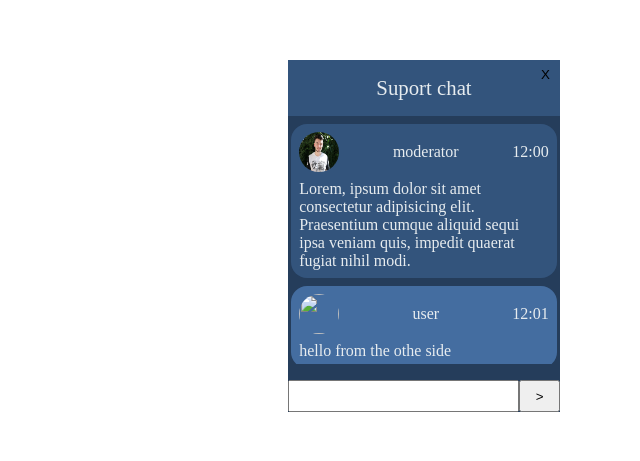
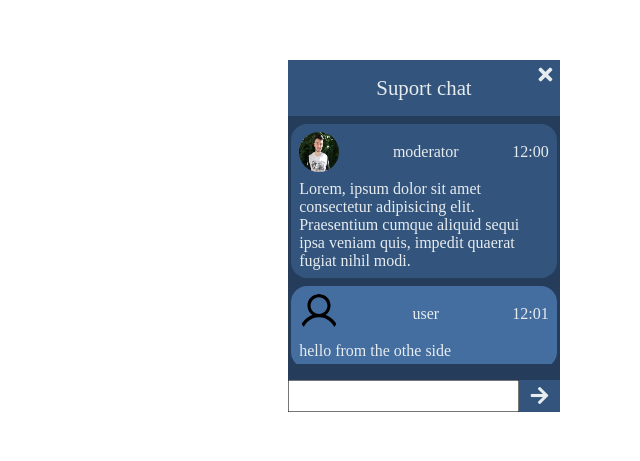
Before and after one commit to buj99/RealtimeSupportChat, a website: page public/index.html in a window 1280 px wide. Shown: the part 308-769 px from the top of the page, without its empty margins (640-1280 px from the left). Drawn offline with Linux system fonts and the light colour scheme.

Commit message:
chat terminat

```diff
--- a/package.json
+++ b/package.json
@@ -19,5 +19,6 @@
   "bugs": {
     "url": "https://github.com/buj99/RealtimeSupportChat/issues"
   },
-  "homepage": "https://github.com/buj99/RealtimeSupportChat#readme"
+  "homepage": "https://github.com/buj99/RealtimeSupportChat#readme",
+  "dependencies": {}
 }
--- a/private/css/chat.css
+++ b/private/css/chat.css
@@ -28,6 +28,26 @@
 #messages-container {
   overflow-y: scroll;
 }
+
+#messages-container::-webkit-scrollbar {
+  width: 10px;
+}
+
+/* Track */
+#messages-container::-webkit-scrollbar-track {
+  background: transparent;
+}
+
+/* Handle */
+#messages-container::-webkit-scrollbar-thumb {
+  background: #33547c;
+}
+
+/* Handle on hover */
+#messages-container::-webkit-scrollbar-thumb:hover {
+  background: #446da0;
+}
+
 .message {
   margin: 0.5em 0.2em;
   padding: 0.5em;
@@ -62,6 +82,12 @@
 #send-btn {
   width: 15%;
   height: 100%;
+  border: none;
+  background-color: #33547c;
+}
+#send-btn i {
+  font-size: 1.5em;
+  color: #e7ecef;
 }
 #minimize-btn {
   position: absolute;
@@ -73,8 +99,8 @@
   border: none;
 }
 #minimize-btn i {
-  color: black;
-  font-size: 9px;
+  color: #e7ecef;
+  font-size: 1.5em;
 }
 #chat-title {
   font-size: 1.3em;
--- a/private/js/chat1.js
+++ b/private/js/chat1.js
@@ -41,7 +41,7 @@ chatHeader.appendChild(title);
 //buton minimizare
 const minimizeBtn = document.createElement("button");
 minimizeBtn.id = "minimize-btn";
-minimizeBtn.innerText = "X";
+minimizeBtn.innerHTML = "<i class=\"fas fa-times\"></i>";
 chatHeader.appendChild(minimizeBtn);
 
 //buton maximizare
@@ -107,5 +107,5 @@ inputContainer.appendChild(textInput);
 //buton trimitere
 const sendBtn = document.createElement("button");
 sendBtn.id = "send-btn";
-sendBtn.innerText = ">";
+sendBtn.innerHTML = "<i class=\"fas fa-arrow-right\"></i>";
 inputContainer.appendChild(sendBtn);
--- a/public/index.html
+++ b/public/index.html
@@ -5,11 +5,10 @@
     <meta http-equiv="X-UA-Compatible" content="IE=edge">
     <meta name="viewport" content="width=device-width, initial-scale=1.0">
     <link rel="stylesheet" href="../private/css/chat.css">
-    <link rel="stylesheet" href="path/to/font-awesome/css/font-awesome.min.css">
+    <link rel="stylesheet" href="https://cdnjs.cloudflare.com/ajax/libs/font-awesome/5.15.3/css/all.min.css" integrity="sha512-iBBXm8fW90+nuLcSKlbmrPcLa0OT92xO1BIsZ+ywDWZCvqsWgccV3gFoRBv0z+8dLJgyAHIhR35VZc2oM/gI1w==" crossorigin="anonymous" />
     <title>Document</title>
 </head>
 <body>
-
 </body>
 <script src="./js/app.js"> </script>
 <script src="../private/js/chat1.js"></script>
```
Also changed, not shown: public/images/smiley-user-profile-avatar-login-person.jpg (added), public/images/user.svg (added), 1 other file.
